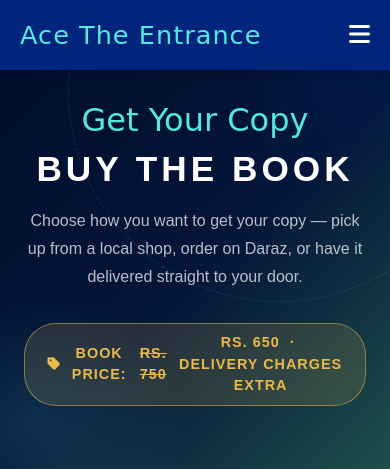
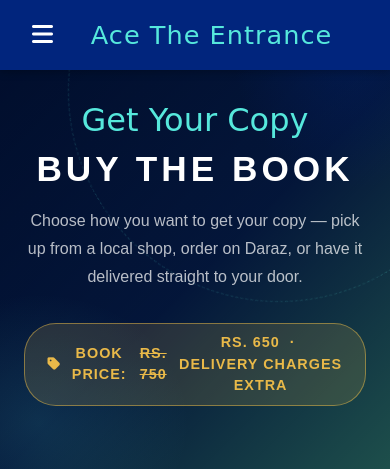
Before and after one commit to prashant-sharma-cmd/ace-the-entrance, a Django app: page /shop/ in a window 390 px wide. Shown: the top 469 px of the page. Run offline with Django 5.2, Linux system fonts and the light colour scheme; some web fonts are replaced.

Commit message:
Minor changes in the mobile views for navbar

```diff
--- a/config/home/static/home/css/styles.css
+++ b/config/home/static/home/css/styles.css
@@ -311,13 +311,15 @@ NAVBAR
   }
 
   .navbar-brand {
-    flex: 1;
     padding: 1rem 0;
-    margin-right: 0;
+    margin-right: auto;
   }
 
   .nav-hamburger {
     display: block;
+    order: -1;
+    margin-left: 0.75rem;
+    margin-right: auto;
   }
 
   /* Hide these until menu is open */
--- a/config/home/templates/navbar.html
+++ b/config/home/templates/navbar.html
@@ -6,6 +6,11 @@
   <div class="navbar-brand">
     <a href="/" class="nav-brand-link">Ace The Entrance</a>
   </div>
+
+
+  <button class="nav-hamburger" id="nav-hamburger">
+    <i class="fas fa-bars"></i>
+  </button>
 
   <ul class="nav-items">
     <li><a href="/" class="nav-link">Home</a></li>
@@ -40,9 +45,5 @@
     <a href="{% url 'accounts:signup' %}" class="nav-auth-btn signup-btn">Sign Up</a>
   </div>
   {% endif %}
-
-  <button class="nav-hamburger" id="nav-hamburger">
-    <i class="fas fa-bars"></i>
-  </button>
 </nav>
 {% endblock %}
```
